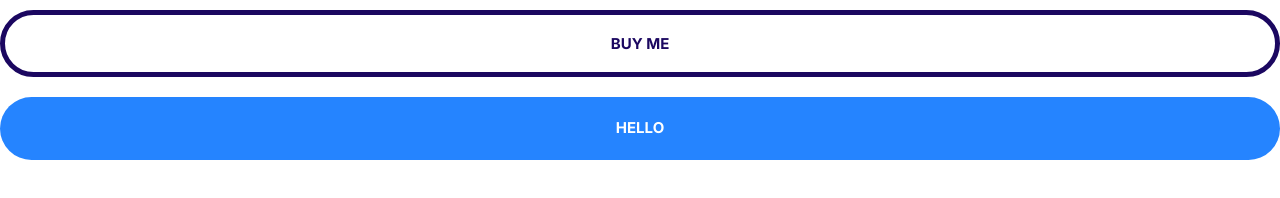
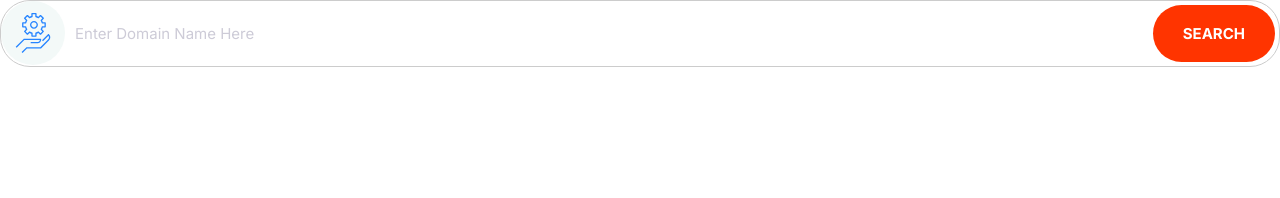
Before and after one commit to selwynng343/first_website, a plain HTML site: page index.html in a window 1280 px wide. Drawn offline with Linux system fonts and the light colour scheme.

Commit message:
inputgroups

```diff
--- a/css/styles.css
+++ b/css/styles.css
@@ -10,6 +10,8 @@ html {
   --color-accent: #ff3400;
   --color-headings: #1b0760;
   --color-body: #918ca4;
+  --color-border: #ccc;
+  --border-radius: 30px;
 }
 
 *,
@@ -91,7 +93,7 @@ a {
 
 /* Badges */
 .badge {
-  border-radius: 20px;
+  border-radius: var(--border-radius);
   font-size: 2rem;
   font-weight: 600;
   padding: 0.5rem 2rem;
@@ -194,7 +196,7 @@ a {
   background: #00c8eb;
 }
 
-.btn--accentColor {
+.btn--accent {
   background: var(--color-accent);
   color: #fff;
 }
@@ -224,3 +226,40 @@ a {
     font-size: 1.5rem;
   }
 }
+
+/* inputs */
+.input {
+  border-radius: var(--border-radius);
+  border: 1px solid var(--color-border);
+  color: var(--color-headings);
+  font-size: 2rem;
+  outline: 0;
+  padding: 1.5rem 3.5rem;
+}
+
+/* change color of input placeholder */
+::placeholder {
+  color: #cdcbd7;
+}
+
+.input-group {
+  border: 1px solid var(--color-border);
+  border-radius: var(--border-radius);
+  display: flex;
+}
+
+.input-group .input {
+  border: 0;
+  flex-grow: 1;
+  padding: 1.5rem 1rem;
+}
+
+.input-group .btn {
+  margin: 4px;
+}
+
+@media screen and (min-width: 1024px) {
+  .input {
+    font-size: 1.5rem;
+  }
+}
--- a/index.html
+++ b/index.html
@@ -16,7 +16,14 @@
     <title>Document</title>
   </head>
   <body>
-    <button class="btn btn--outline btn--block">buy me</button>
-    <a href="" class="btn btn--primary btn--block">hello</a>
+    <div class="input-group">
+      <span class="icon-container">
+        <svg class="icon icon--primary">
+          <use xlink:href="images/sprite.svg#settings"></use>
+        </svg>
+      </span>
+      <input type="text" class="input" placeholder="Enter Domain Name Here" />
+      <button class="btn btn--accent">Search</button>
+    </div>
   </body>
 </html>
```
Also changed, not shown: components/inputGroups.html (added, +9 -0 lines).
